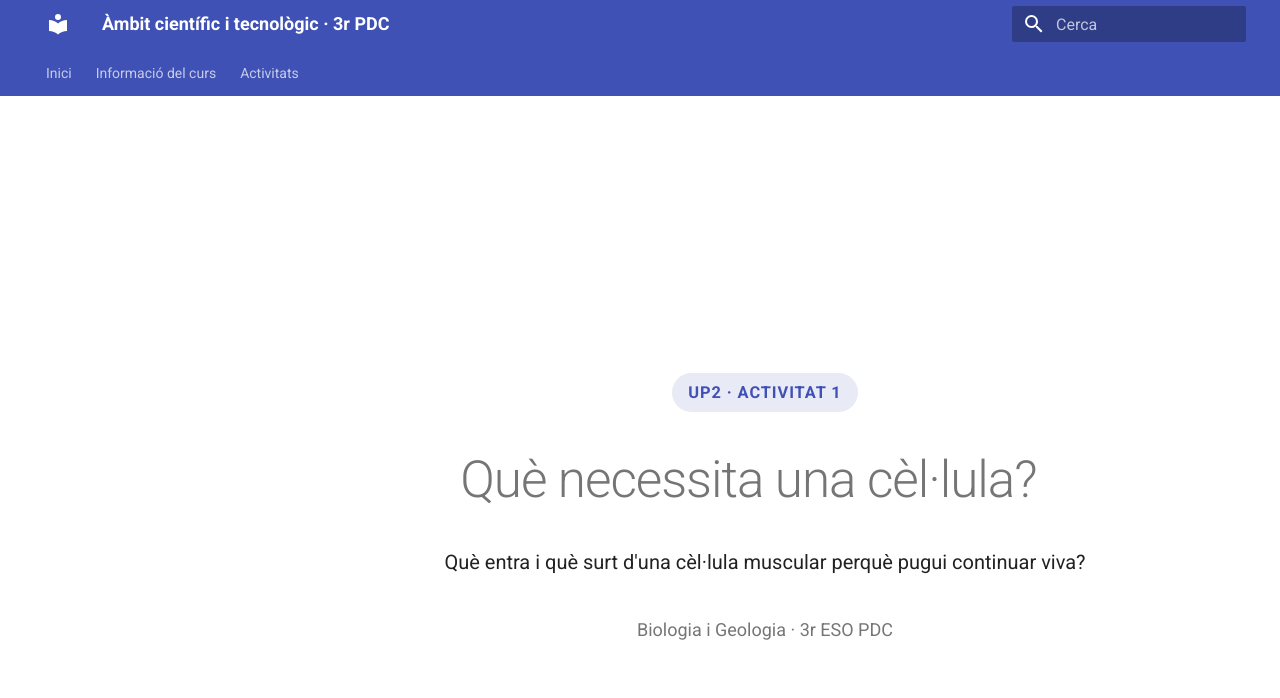
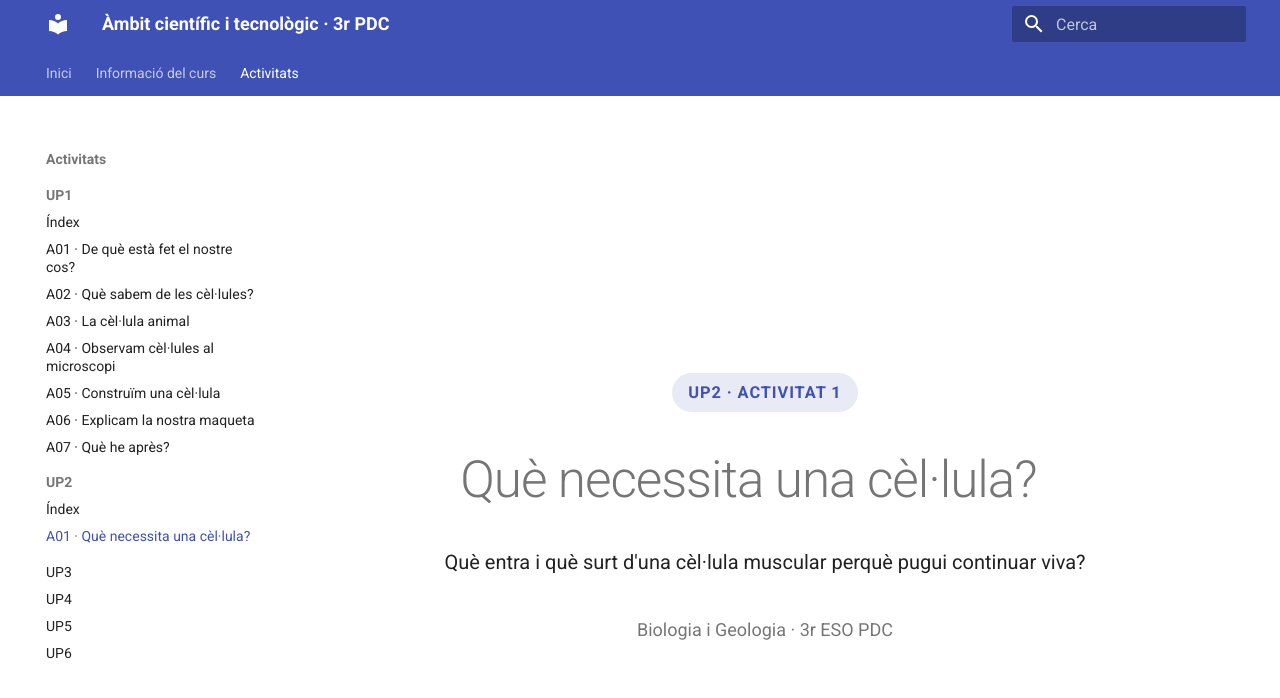
Before and after one commit to saloma-ui/3pdc, an MkDocs documentation site: the page built from docs/activitats/up2/a01_up02/index.md, in a window 1280 px wide and 900 px high. Shown: the top 698 px of the window. Built offline with MkDocs 1.6.1 and Material for MkDocs 9.7.7, drawn with Linux system fonts in a browser that asks for light colours.

Commit message:
Afegeix A01 UP2 a la navegació de MkDocs

```diff
--- a/mkdocs.yml
+++ b/mkdocs.yml
@@ -46,7 +46,9 @@ nav:
           - A05 · Construïm una cèl·lula: activitats/up1/a05_up01/index.md
           - A06 · Explicam la nostra maqueta: activitats/up1/a06_up01/index.md
           - A07 · Què he après?: activitats/up1/a07_up01/index.md
-      - UP2: activitats/up2/index.md
+      - UP2:
+          - Índex: activitats/up2/index.md
+          - A01 · Què necessita una cèl·lula?: activitats/up2/a01_up02/index.md
       - UP3: activitats/up3/index.md
       - UP4: activitats/up4/index.md
       - UP5: activitats/up5/index.md
```
